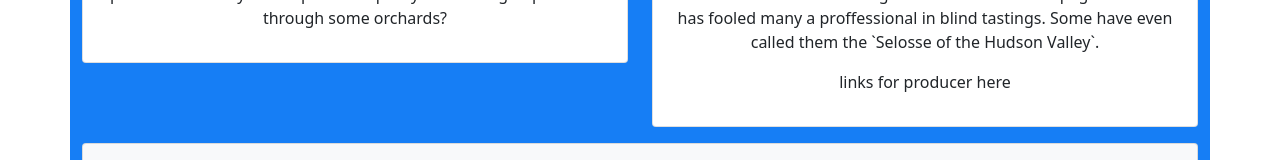
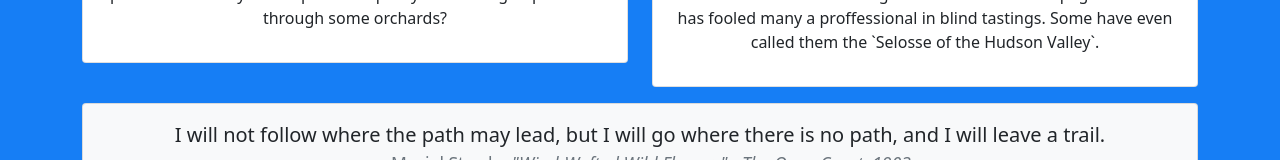
Before and after one commit to FunkyColdMedyna/Project-Pommeau---React, a React (Create React App) app: page / in a window 1280 px wide. Shown: the part 580-740 px from the top of the page. Built offline with nearby package versions, Linux system fonts and the light colour scheme.

Commit message:
fixed background color

```diff
--- a/src/App.js
+++ b/src/App.js
@@ -13,7 +13,7 @@ import EventDetailPage from './pages/EventDetailPage';
 
 function App() {
   return (
-    <div className='App'>
+    <div className='background-main App'>
       <Header />
         <Routes>
           <Route path='/' element={<InCider />} />
--- a/src/Pages/InCider.js
+++ b/src/Pages/InCider.js
@@ -10,15 +10,16 @@ const InCider = () => {
     // const items = [selectFeaturedProducer(), selectFeaturedEvent()];
     const producer = selectFeaturedProducer();
     console.log(producer);
-    const { name, image, description, } = producer;
+    // const { name, image, description, } = producer;
 
     const event = selectFeaturedEvent();
-    const { name:eventName, image:eventImage, description:eventDescription } = event;
+    console.log(event);
+    // const { name:eventName, image:eventImage, description:eventDescription } = event;
 
     return (
-        <Container className='background-main'>
+        <Container className='background-main container-fluid'>
             <Row className='row-content'>
-                <Col className='col-12'>
+                <Col className='col-12 '>
                     <h1>In-Cider</h1>
                     <p>
                 bringing you news and 'an apple a day'
--- a/src/features/producers/FeaturedProducerCard.js
+++ b/src/features/producers/FeaturedProducerCard.js
@@ -25,13 +25,13 @@ const FeaturedProducerCard = (props) => {
                             </Col>
                     </Row>
 
-                    <footer>
+                    {/* <footer>
                         <div>
                             <p>
                                 links for producer here
                             </p>
                         </div>
-                    </footer>
+                    </footer> */}
             </CardBody>
         </Card>
     )
--- a/src/styles.css
+++ b/src/styles.css
@@ -17,9 +17,8 @@
 
 .background-main{
     background-color:#167EF5;
-    padding:0;
-    margin:0;
-
+    /* margin: 0!important; */
+    width: 100vw;
 
 }
 /* secondary #167EF5
```
